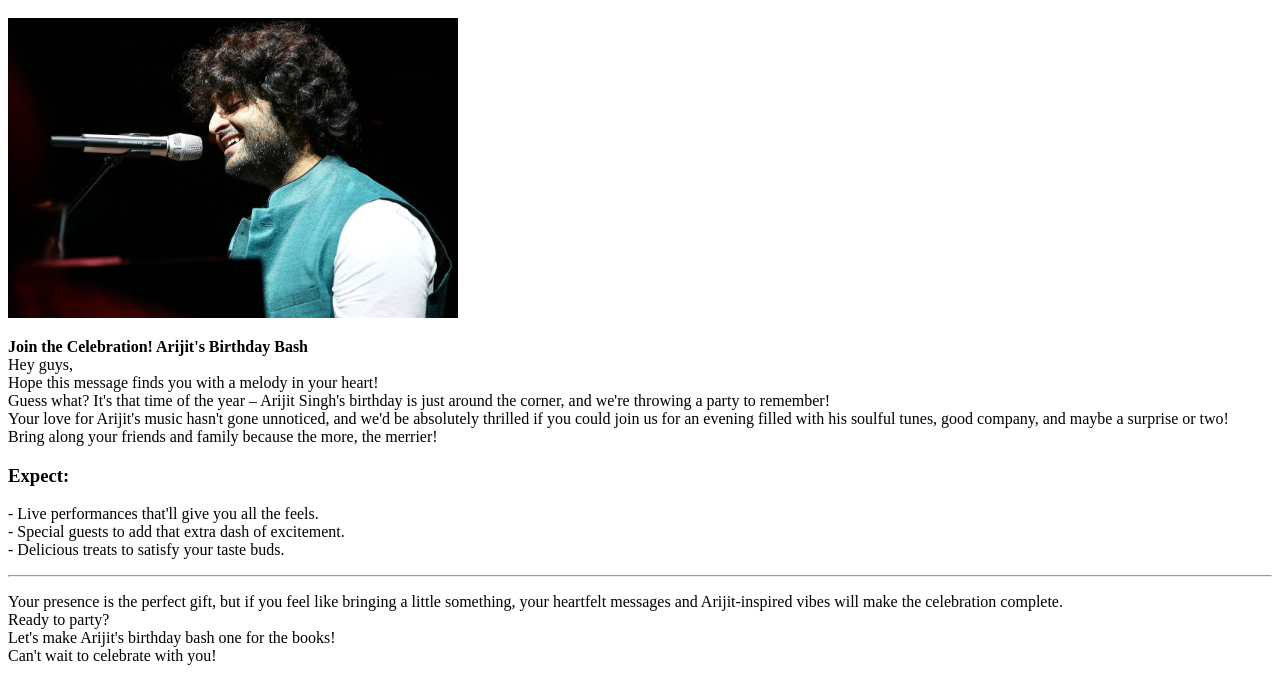
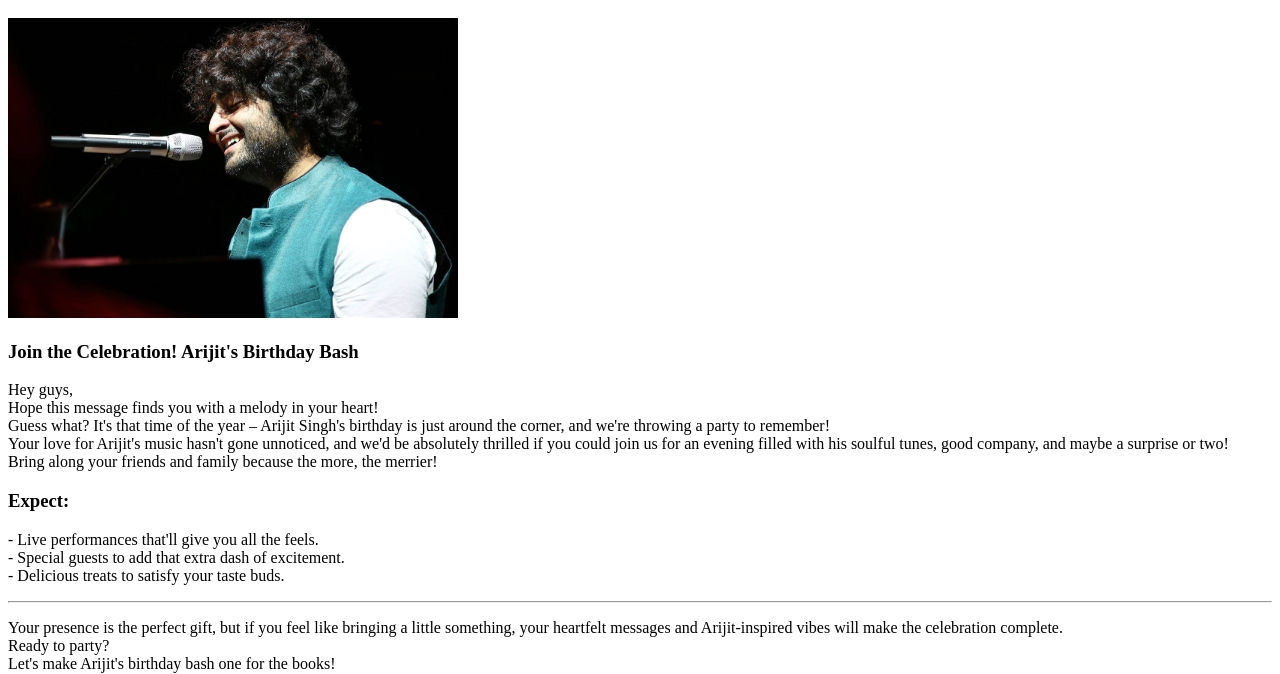
Before and after one commit to Abhaykumar2021/HTML_Portfolio, a plain HTML site: page 4.3 HTML Porfolio Project/public/BirthdayInvite.html in a window 1280 px wide. Shown: the part 109-783 px from the top of the page. Drawn offline with Linux system fonts and the light colour scheme.

Commit message:
Update BirthdayInvite.html

```diff
--- a/4.3 HTML Porfolio Project/public/BirthdayInvite.html
+++ b/4.3 HTML Porfolio Project/public/BirthdayInvite.html
@@ -9,7 +9,7 @@
    <b><u><h1>Happy Birthday to The Legend Mr.Arijit Singh</h1></u> </b>
 <h2 ><b>On the 25th Of April, 2024.</b></h2>
 <img src="./Arijit.jpg" height="300" />
-<b><p> Join the Celebration! Arijit's Birthday Bash <br></b>
+<b><p> <h3>Join the Celebration! Arijit's Birthday Bash </h3></b>
 
     Hey guys,<br>
 
```
